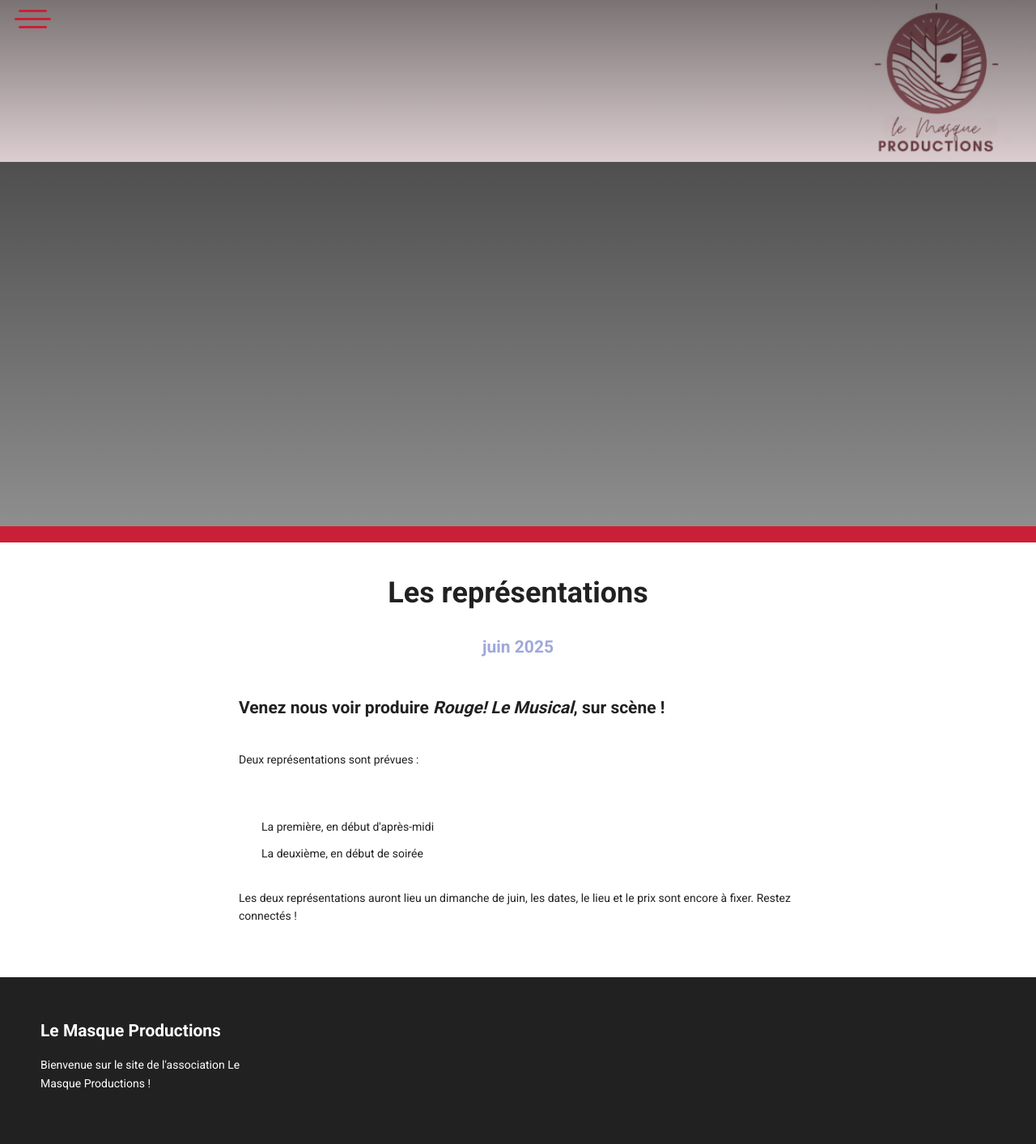
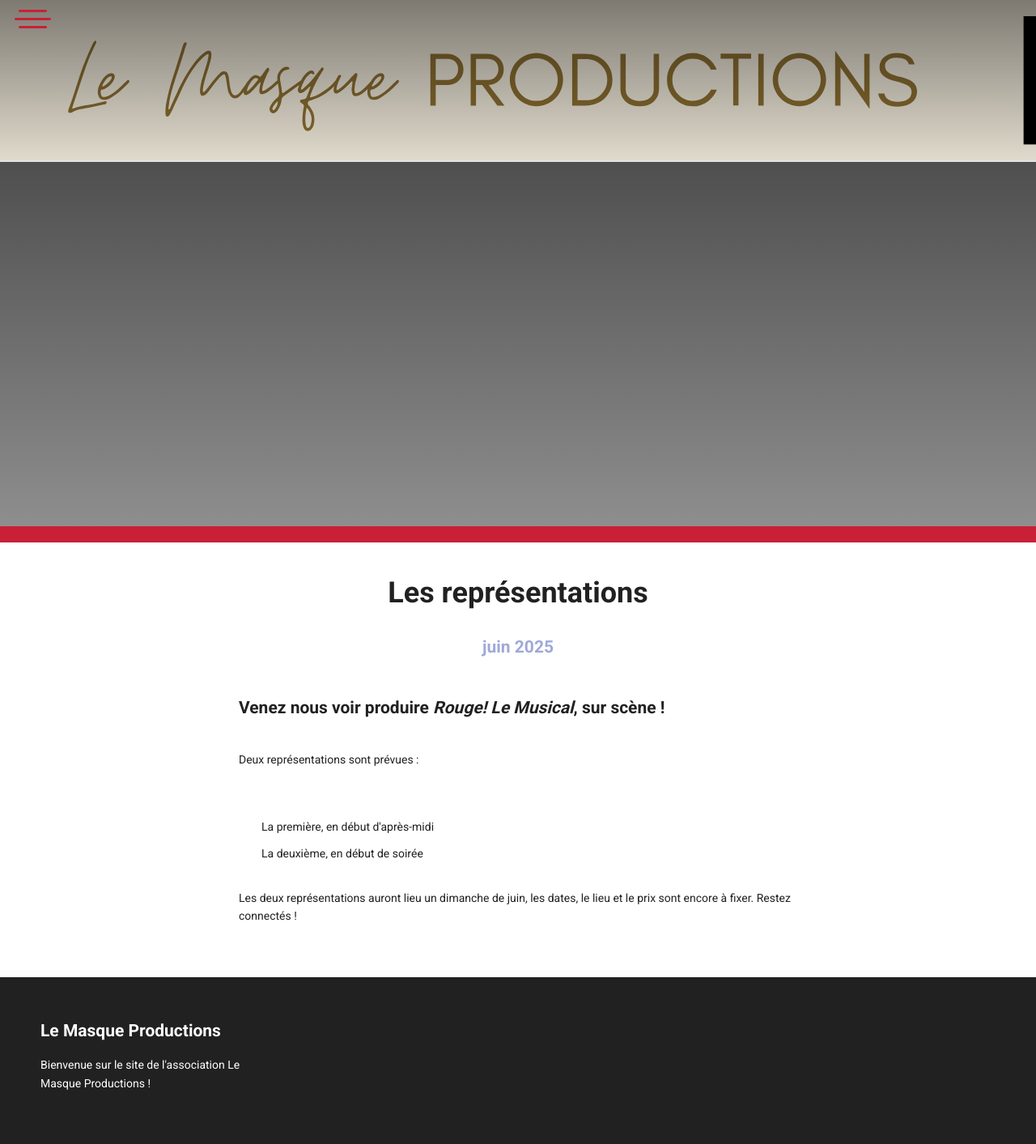
Before and after one commit to MaritaudL/lemasque-productions, a Jekyll site: the page built from index.html, in a window 1280 px wide. Shown: the whole page at 81% size. Built offline with Jekyll 4.4.1, drawn with Linux system fonts in a browser that asks for light colours; nearby versions of some CDN libraries; Markdown is read by kramdown in place of the engine named in the settings.

```diff
--- a/_includes/header.html
+++ b/_includes/header.html
@@ -16,5 +16,5 @@
 		</div>
 	</div>
 </div>
-<div class="xs-12 imgBack link textCenter vertCenter grow short" style='background-image: linear-gradient( rgba(0, 0, 0, 0.5), rgba(0, 0, 0, 0.1) ), url({{ site.url }}/assets/img/header.png)'>
+<div class="xs-12 imgBack textCenter vertCenter grow short" style='background-image: linear-gradient( rgba(0, 0, 0, 0.5), rgba(0, 0, 0, 0.1) ), url({{ site.url }}/assets/img/header.svg)'>
 </div>
--- a/da.html
+++ b/da.html
@@ -3,7 +3,7 @@ layout: default
 title: La Direction Artistique
 ---
 
-{% include header.html}
+{% include header.html %}
 <div class='xs-12 topBar hidden'>
   <p>{{ page.title }}</p>
 </div>
```
Also changed, not shown: assets/img/header.svg (added).
